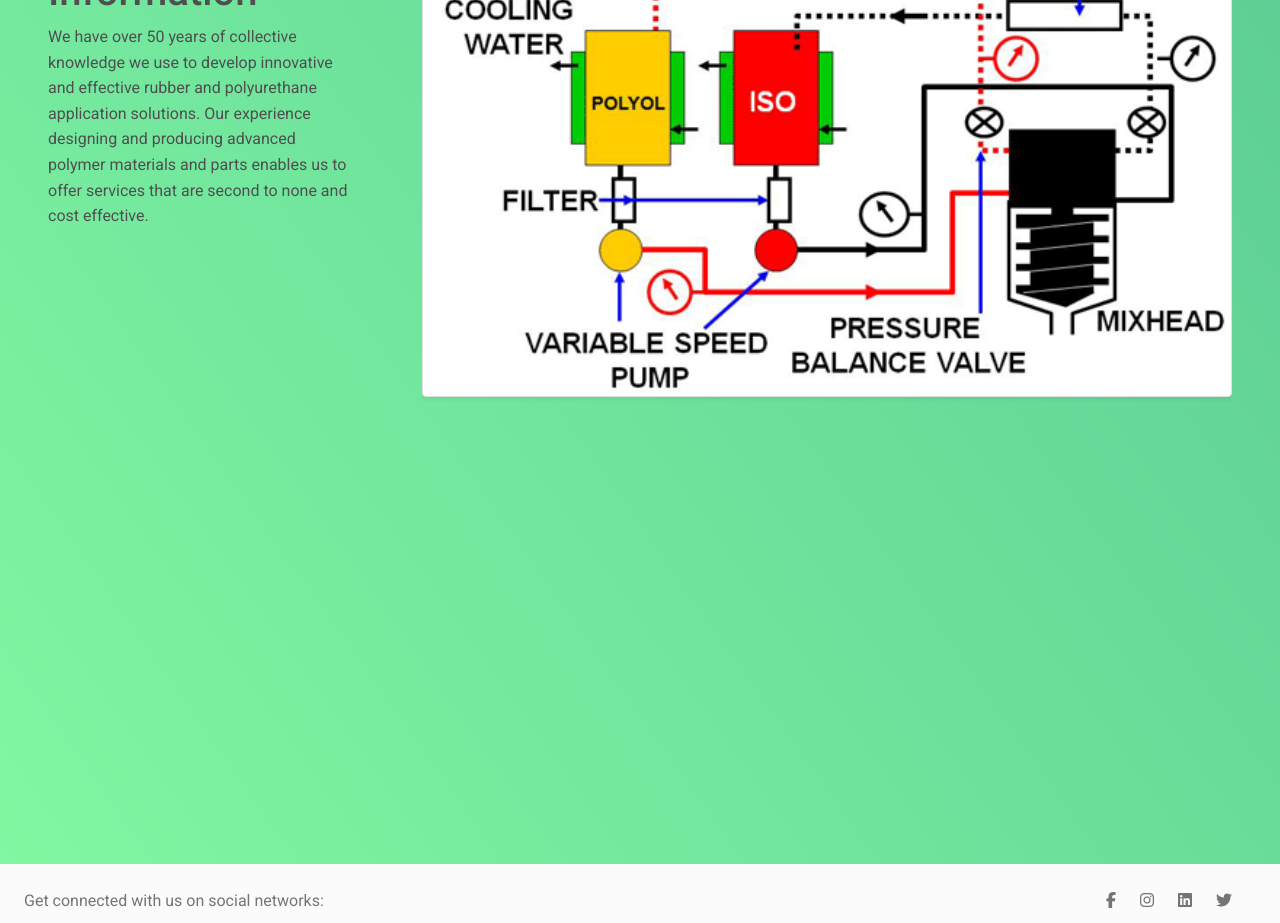
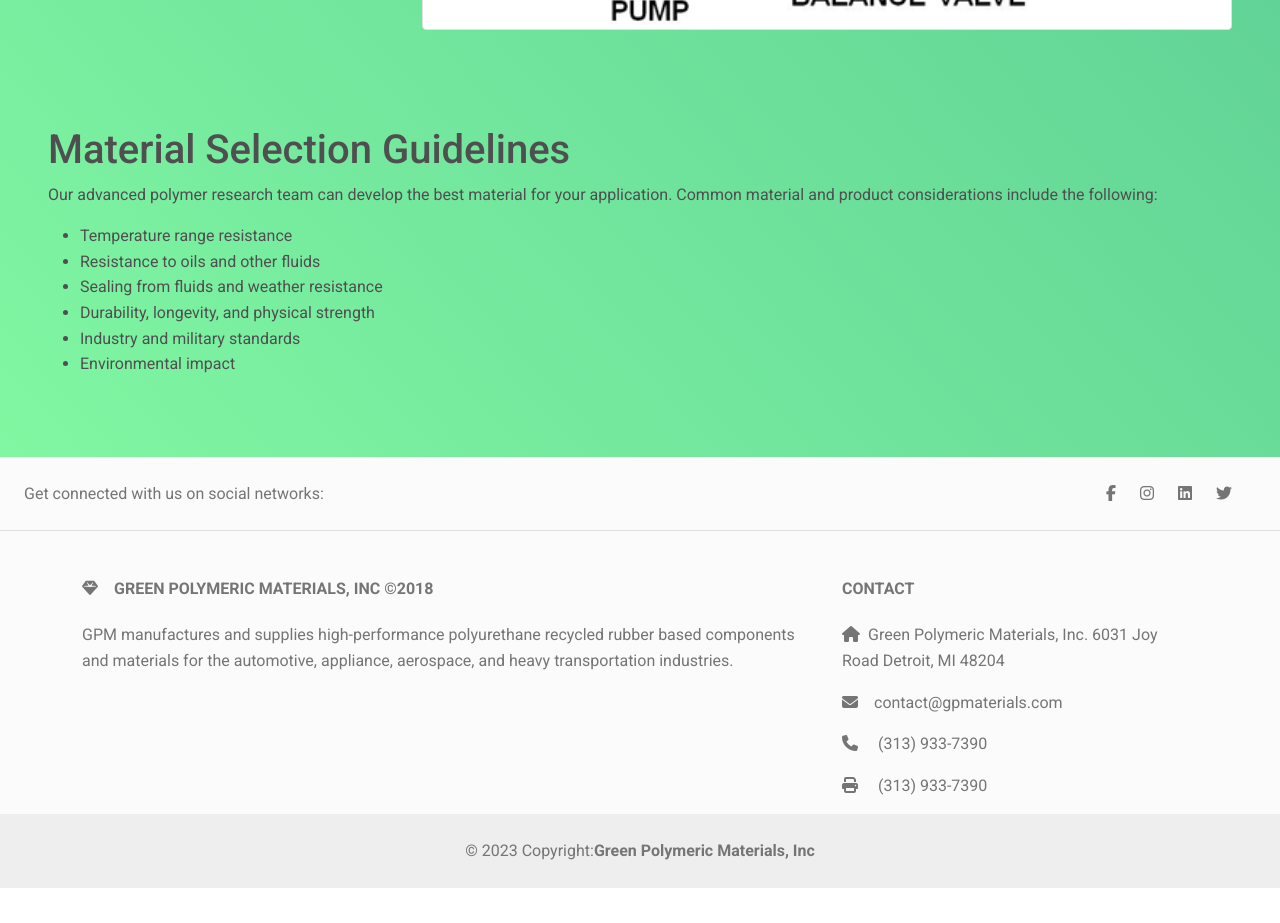
Before and after one commit to MustafaArif519/04-chemical-factory, a React (Vite) app: page /products in a window 1280 px wide. Shown: the part 1200-2123 px from the top of the page. After the commit the page ends 2088 px from the top, so only its background shows below. Built offline with nearby package versions, Linux system fonts and the light colour scheme.

Commit message:
finished prototyping products

```diff
--- a/src/products/Body.jsx
+++ b/src/products/Body.jsx
@@ -35,7 +35,7 @@ export default function Body() {
         display: 'flex',
         justifyContent: 'flex-end', // Center on the right
 
-        height: '100vh', // Adjust the height as needed
+
       };
 
     return (
@@ -114,7 +114,22 @@ export default function Body() {
                         </MDBRipple>
                         </MDBCol>
                     </MDBRow>
+<MDBRow>
+<h1>Material Selection Guidelines</h1>
 
+<p>Our advanced polymer research team can develop the best material for your application. Common material and product considerations include the following:</p>
+<p>
+<ul>
+  <li>Temperature range resistance</li>
+  <li>Resistance to oils and other fluids</li>
+  <li>Sealing from fluids and weather resistance</li>
+  <li>Durability, longevity, and physical strength</li>
+  <li>Industry and military standards</li>
+  <li>Environmental impact</li>
+</ul>
+</p>
+
+</MDBRow>
 
                 </div>
             </header>
```
